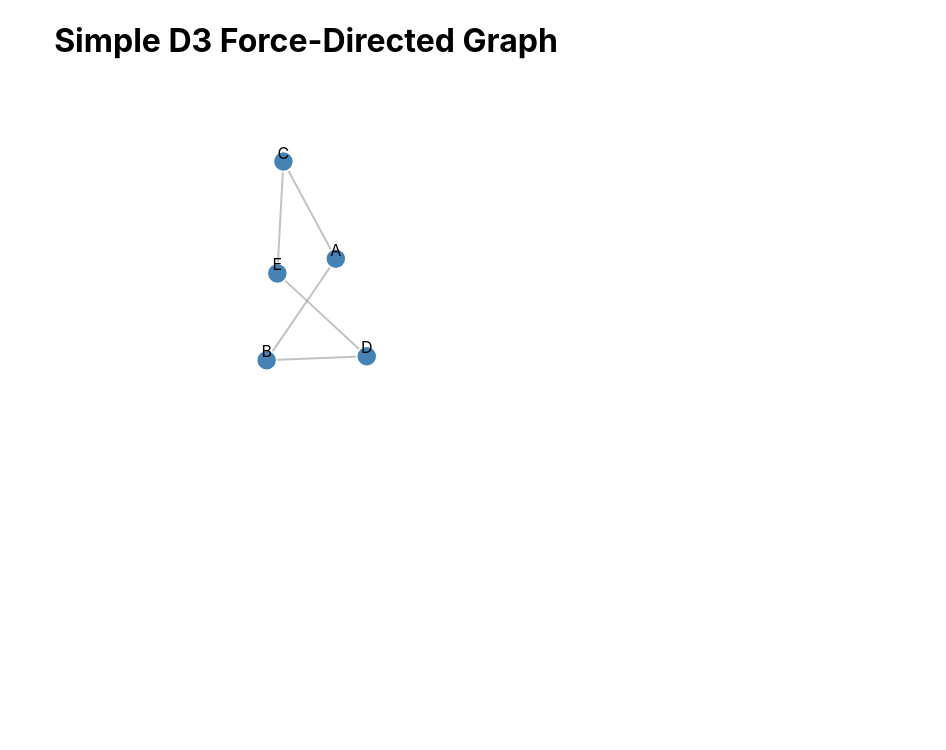
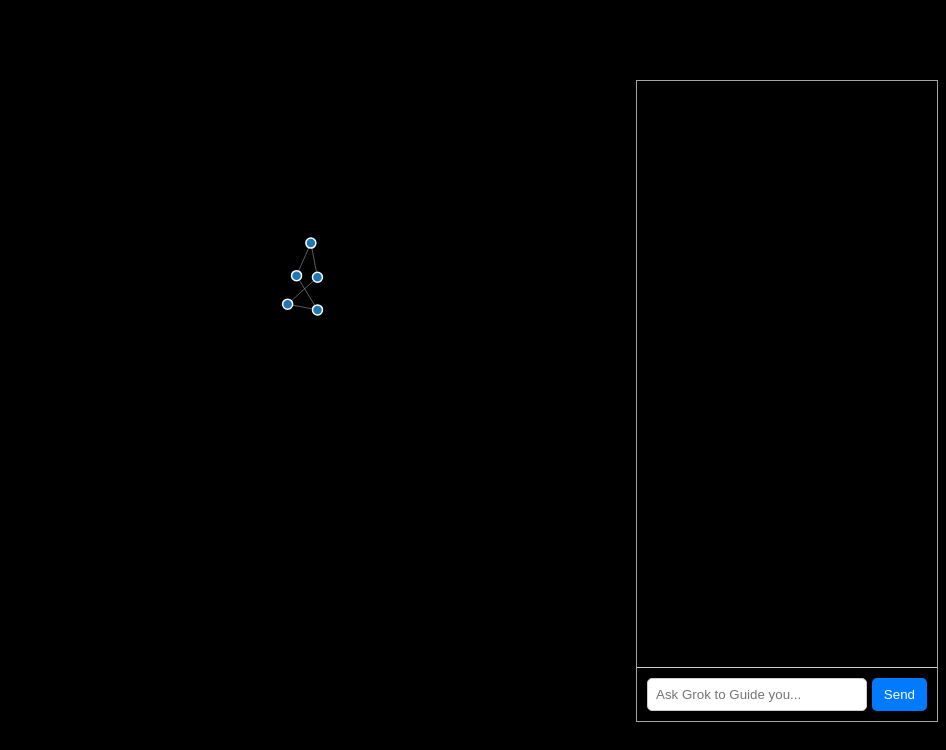
Before and after one commit to alex-vesel/xai-hackathon, a React (Create React App) app in the folder src/frontend/: page / in a window 1280 px wide. Shown: the top 750 px of the page, without its empty margins (334-1280 px from the left). Built offline with nearby package versions, Linux system fonts and the light colour scheme.

Commit message:
newest version

```diff
--- a/src/frontend/package.json
+++ b/src/frontend/package.json
@@ -10,6 +10,7 @@
     "react": "^18.3.1",
     "react-dom": "^18.3.1",
     "react-scripts": "5.0.1",
+    "react-twitter-embed": "^4.0.4",
     "web-vitals": "^2.1.4"
   },
   "scripts": {
--- a/src/frontend/src/App.css
+++ b/src/frontend/src/App.css
@@ -1,5 +1,19 @@
 .App {
   text-align: center;
+}
+
+.tweet-container iframe {
+  display: block;
+}
+
+/* Hides the Like, Retweet, and Reply buttons */
+.tweet-container iframe {
+  pointer-events: none; /* Disables interactions */
+}
+
+/* Hide specific buttons */
+.twitter-tweet-rendered .EmbeddedTweet-action {
+  display: none !important;
 }
 
 .App-logo {
--- a/src/frontend/src/App.js
+++ b/src/frontend/src/App.js
@@ -1,13 +1,21 @@
 import './App.css';
 import ForceGraph from './forcegraph';
 import './index.css';
+import { TwitterTweetEmbed } from 'react-twitter-embed';
+import ChatSidebar from './components/ChatSidebar';
+// import TweetEmbed from './components/tweetembed';
 
+// Axios Endpoint for machine learning
 function App() {
   return (
     <div className="App">
       <h1>Simple D3 Force-Directed Graph</h1>
       <ForceGraph width={600} height={400} />
+      {/* <TwitterTweetEmbed tweetId="1845200940468416998" options={{ theme: 'dark' }} /> */}
+      <ChatSidebar />
+      {/* <TweetEmbed tweetId="1845200940468416998" width={500} height={2} /> */}
     </div>
+
   );
 }
 
--- /dev/null
+++ b/src/frontend/src/components/ChatSidebar.css
@@ -0,0 +1,65 @@
+.chat-sidebar {
+    width: 300px;
+    height: 80vh;
+    background-color: black;
+    border: 1px solid #cccccccd;
+    display: flex;
+    flex-direction: column;
+    position: fixed;
+    right: 1vh;
+    top: 10vh;
+    overflow-y: auto;
+    font-family: 'Arial', sans-serif;
+}
+
+.chat-messages {
+    flex: 1;
+    padding: 10px;
+    overflow-y: auto;
+}
+
+.chat-message {
+    margin-bottom: 10px;
+    padding: 8px;
+    border-radius: 5px;
+    max-width: 50%;
+}
+
+.chat-message.user {
+    background-color: #d1e7dd;
+    align-self: flex-end;
+    text-align: right;
+}
+
+.chat-message.llm {
+    background-color: #f8d7da;
+    align-self: flex-start;
+    text-align: left;
+}
+
+.chat-input {
+    display: flex;
+    padding: 10px;
+    border-top: 1px solid #ccc;
+}
+
+.chat-input input {
+    flex: 1;
+    padding: 8px;
+    border: 1px solid #ccc;
+    border-radius: 5px;
+    margin-right: 5px;
+}
+
+.chat-input button {
+    padding: 8px 12px;
+    background-color: #007bff;
+    color: white;
+    border: none;
+    border-radius: 5px;
+    cursor: pointer;
+}
+
+.chat-input button:hover {
+    background-color: #0056b3;
+}
--- /dev/null
+++ b/src/frontend/src/components/ChatSidebar.js
@@ -0,0 +1,53 @@
+import React, { useState } from 'react';
+import './ChatSidebar.css'; // Create a CSS file for styling
+
+const ChatSidebar = () => {
+  const [input, setInput] = useState('');
+  const [messages, setMessages] = useState([]);
+
+  const handleInputChange = (e) => {
+    setInput(e.target.value);
+  };
+
+  const handleSend = () => {
+    if (input.trim()) {
+      const userMessage = { text: input, sender: 'user' };
+      setMessages((prevMessages) => [
+        ...prevMessages,
+        userMessage,
+        { text: 'This is a simulated response from the LLM.', sender: 'llm' },
+      ]);
+      setInput('');
+    }
+  };
+
+  const handleKeyPress = (e) => {
+    if (e.key === 'Enter') {
+      handleSend();
+    }
+  };
+
+  return (
+    <div className="chat-sidebar">
+      <div className="chat-messages">
+        {messages.map((msg, index) => (
+          <div key={index} className={`chat-message ${msg.sender}`}>
+            {msg.text}
+          </div>
+        ))}
+      </div>
+      <div className="chat-input">
+        <input
+          type="text"
+          value={input}
+          onChange={handleInputChange}
+          onKeyPress={handleKeyPress}
+          placeholder="Ask Grok to Guide you..."
+        />
+        <button onClick={handleSend}>Send</button>
+      </div>
+    </div>
+  );
+};
+
+export default ChatSidebar;
--- /dev/null
+++ b/src/frontend/src/components/tweetembed.css
@@ -0,0 +1,13 @@
+.tweet-container iframe {
+    display: block;
+  }
+
+  /* Hides the Like, Retweet, and Reply buttons */
+  .tweet-container iframe {
+    pointer-events: none; /* Disables interactions */
+  }
+
+  /* Hide specific buttons */
+  .twitter-tweet-rendered .EmbeddedTweet-action {
+    display: none !important;
+  }
--- /dev/null
+++ b/src/frontend/src/components/tweetembed.js
@@ -0,0 +1,26 @@
+import React, { useEffect, useRef } from 'react';
+
+const TweetEmbed = ({ tweetId, width, height }) => {
+  const tweetRef = useRef();
+
+  useEffect(() => {
+    if (window.twttr) {
+      window.twttr.widgets.load(tweetRef.current);
+    } else {
+      const script = document.createElement("script");
+      script.src = "https://platform.twitter.com/widgets.js";
+      script.async = true;
+      document.body.appendChild(script);
+    }
+  }, [tweetId]);
+
+  return (
+    <div className="tweet-container" ref={tweetRef} style={{ width: width, height: height }}>
+      <blockquote className="twitter-tweet" data-theme="dark">
+        <a href={`https://twitter.com/user/status/${tweetId}`}> </a>
+      </blockquote>
+    </div>
+  );
+};
+
+export default TweetEmbed;
--- a/src/frontend/src/forcegraph.js
+++ b/src/frontend/src/forcegraph.js
@@ -1,53 +1,62 @@
 // src/ForceGraph.js
 import React, { useRef, useEffect } from 'react';
 import * as d3 from 'd3';
-import data from './data.json';  // Import the JSON file
+import data from './data.json'; // Assume you have a data.json file with "nodes" and "links" arrays
 
-const ForceGraph = ({ width = 600, height = 400 }) => {
+const ForceGraph = ({ width = 928, height = 600 }) => {
   const svgRef = useRef();
 
   useEffect(() => {
-    // Clear previous SVG content to avoid duplicates
-    const svg = d3.select(svgRef.current);
-    svg.selectAll('*').remove();
+    // Set up the color scale and chart dimensions
+    const color = d3.scaleOrdinal(d3.schemeCategory10);
 
-    // Create simulation with forces
-    const simulation = d3.forceSimulation(data.nodes)
-      .force("link", d3.forceLink(data.links).id(d => d.id).distance(100))
-      .force("charge", d3.forceManyBody().strength(-200))
-      .force("center", d3.forceCenter(width / 2, height / 2));
+    const links = data.links.map(d => ({ ...d }));
+    const nodes = data.nodes.map(d => ({ ...d }));
 
-    // Create link elements
+    const svg = d3.select(svgRef.current)
+      .attr("width", width)
+      .attr("height", height)
+      .attr("viewBox", [0, 0, width, height])
+      .style("max-width", "100%")
+      .style("height", "auto");
+
+    const simulation = d3.forceSimulation(nodes)
+      .force("link", d3.forceLink(links).id(d => d.id))
+      .force("charge", d3.forceManyBody())
+      .force("center", d3.forceCenter(width / 2, height / 2))
+      .on("tick", ticked);
+
+    svg.selectAll("*").remove();
+
+    // Draw links
     const link = svg.append("g")
       .attr("stroke", "#999")
       .attr("stroke-opacity", 0.6)
       .selectAll("line")
-      .data(data.links)
-      .enter().append("line")
-      .attr("stroke-width", 2);
+      .data(links)
+      .join("line")
+      .attr("stroke-width", d => Math.sqrt(d.value));
 
-    // Create node elements
+    // Draw nodes
     const node = svg.append("g")
       .attr("stroke", "#fff")
       .attr("stroke-width", 1.5)
       .selectAll("circle")
-      .data(data.nodes)
-      .enter().append("circle")
-      .attr("r", 10)
-      .attr("fill", "steelblue")
-      .call(drag(simulation));
+      .data(nodes)
+      .join("circle")
+      .attr("r", 5)
+      .attr("fill", d => color(d.group))
+      .call(d3.drag()
+        .on("start", dragstarted)
+        .on("drag", dragged)
+        .on("end", dragended)
+      );
 
-    // Add labels to nodes
-    const label = svg.append("g")
-      .selectAll("text")
-      .data(data.nodes)
-      .enter().append("text")
-      .attr("dy", -3)
-      .attr("text-anchor", "middle")
-      .text(d => d.id);
+    // Add titles to nodes
+    node.append("title").text(d => d.id);
 
-    // Update positions on each tick
-    simulation.on("tick", () => {
+    // Update the position of the nodes and links on each tick
+    function ticked() {
       link
         .attr("x1", d => d.source.x)
         .attr("y1", d => d.source.y)
@@ -57,14 +66,9 @@ const ForceGraph = ({ width = 600, height = 400 }) => {
       node
         .attr("cx", d => d.x)
         .attr("cy", d => d.y);
+    }
 
-      label
-        .attr("x", d => d.x)
-        .attr("y", d => d.y);
-    });
-
-    // Drag functionality
-    function drag(simulation) {
+    // Drag event handlers
     function dragstarted(event, d) {
       if (!event.active) simulation.alphaTarget(0.3).restart();
       d.fx = d.x;
@@ -82,15 +86,20 @@ const ForceGraph = ({ width = 600, height = 400 }) => {
       d.fy = null;
     }
 
-      return d3.drag()
-        .on("start", dragstarted)
-        .on("drag", dragged)
-        .on("end", dragended);
-    }
+    // Zoom functionality
+    const zoom = d3.zoom()
+      .scaleExtent([0.5, 5]) // Set the zoom scale limits
+      .on("zoom", (event) => {
+        svg.attr("transform", event.transform);
+      });
+
+    svg.call(zoom);
+
+    return () => simulation.stop(); // Clean up the simulation on component unmount
 
   }, [width, height]);
 
-  return <svg ref={svgRef} width={width} height={height}></svg>;
+  return <svg ref={svgRef}></svg>;
 };
 
 export default ForceGraph;
--- a/src/frontend/src/index.css
+++ b/src/frontend/src/index.css
@@ -5,6 +5,7 @@ body {
     sans-serif;
   -webkit-font-smoothing: antialiased;
   -moz-osx-font-smoothing: grayscale;
+  background-color: black;
 }
 
 code {
```
Also changed, not shown: 1 other file (tests, documents, lock files or other folders). Lines whose indentation alone changed are shown as unchanged.
